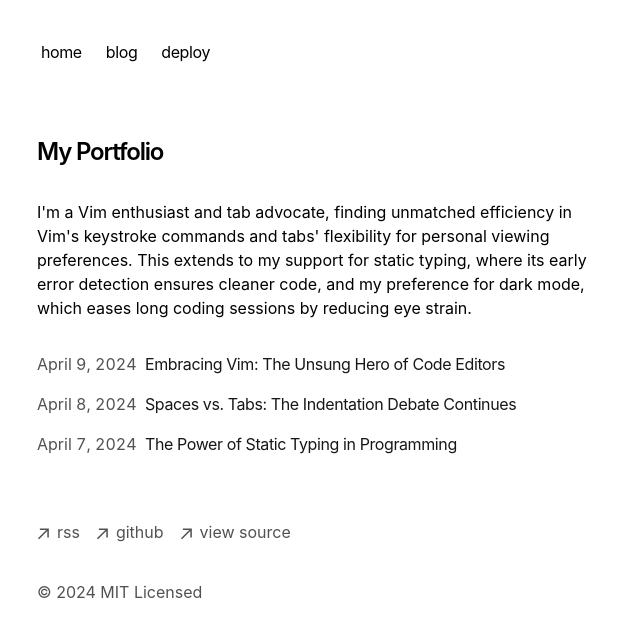
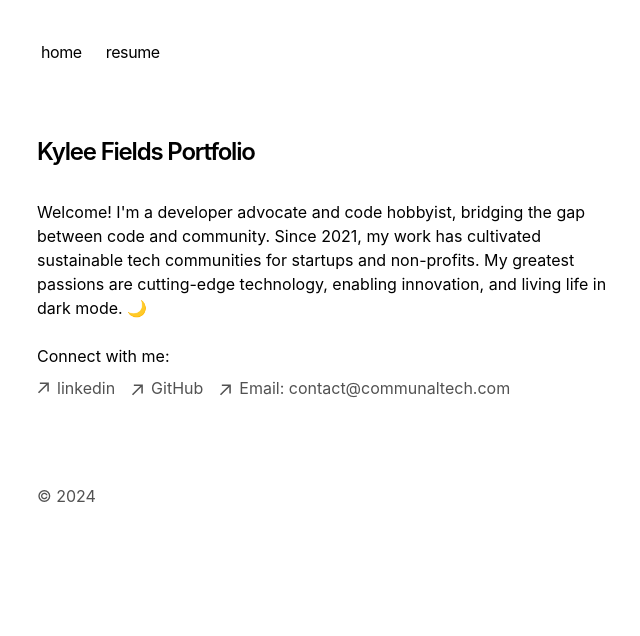
Before and after one commit to kyleecodes/communaltech_nextjs_website, a Next.js app: page / in a window 1280 px wide. Shown: the top 636 px of the page, without its empty margins (315-955 px from the left). Built offline with nearby package versions, Linux system fonts and the light colour scheme.

Commit message:
Fill in with my info

```diff
--- a/app/components/footer.tsx
+++ b/app/components/footer.tsx
@@ -12,50 +12,15 @@ function ArrowIcon() {
         fill="currentColor"
       />
     </svg>
-  )
+  );
 }
 
 export default function Footer() {
   return (
     <footer className="mb-16">
-      <ul className="font-sm mt-8 flex flex-col space-x-0 space-y-2 text-neutral-600 md:flex-row md:space-x-4 md:space-y-0 dark:text-neutral-300">
-        <li>
-          <a
-            className="flex items-center transition-all hover:text-neutral-800 dark:hover:text-neutral-100"
-            rel="noopener noreferrer"
-            target="_blank"
-            href="/rss"
-          >
-            <ArrowIcon />
-            <p className="ml-2 h-7">rss</p>
-          </a>
-        </li>
-        <li>
-          <a
-            className="flex items-center transition-all hover:text-neutral-800 dark:hover:text-neutral-100"
-            rel="noopener noreferrer"
-            target="_blank"
-            href="https://github.com/vercel/next.js"
-          >
-            <ArrowIcon />
-            <p className="ml-2 h-7">github</p>
-          </a>
-        </li>
-        <li>
-          <a
-            className="flex items-center transition-all hover:text-neutral-800 dark:hover:text-neutral-100"
-            rel="noopener noreferrer"
-            target="_blank"
-            href="https://vercel.com/templates/next.js/portfolio-starter-kit"
-          >
-            <ArrowIcon />
-            <p className="ml-2 h-7">view source</p>
-          </a>
-        </li>
-      </ul>
       <p className="mt-8 text-neutral-600 dark:text-neutral-300">
-        © {new Date().getFullYear()} MIT Licensed
+        © {new Date().getFullYear()}
       </p>
     </footer>
-  )
+  );
 }
--- a/app/components/nav.tsx
+++ b/app/components/nav.tsx
@@ -1,16 +1,17 @@
-import Link from 'next/link'
+import Link from "next/link";
 
 const navItems = {
-  '/': {
-    name: 'home',
+  "/": {
+    name: "home",
   },
-  '/blog': {
-    name: 'blog',
-  },
-  'https://vercel.com/templates/next.js/portfolio-starter-kit': {
-    name: 'deploy',
-  },
-}
+  "https://docs.google.com/document/d/1pcONkCahvczj8bVnzg629qPbHk0ekt74byzNRibgQEc/edit?usp=sharing":
+    {
+      name: "resume",
+    },
+  // '/blog': {
+  //   name: 'blog',
+  // },
+};
 
 export function Navbar() {
   return (
@@ -30,11 +31,11 @@ export function Navbar() {
                 >
                   {name}
                 </Link>
-              )
+              );
             })}
           </div>
         </nav>
       </div>
     </aside>
-  )
+  );
 }
--- /dev/null
+++ b/app/components/socials.tsx
@@ -0,0 +1,75 @@
+function ArrowIcon() {
+  return (
+    <svg
+      width="12"
+      height="12"
+      viewBox="0 0 12 12"
+      fill="none"
+      xmlns="http://www.w3.org/2000/svg"
+    >
+      <path
+        d="M2.07102 11.3494L0.963068 10.2415L9.2017 1.98864H2.83807L2.85227 0.454545H11.8438V9.46023H10.2955L10.3097 3.09659L2.07102 11.3494Z"
+        fill="currentColor"
+      />
+    </svg>
+  );
+}
+
+function EmailIcon() {
+  return (
+    <svg
+      width="24"
+      height="12"
+      viewBox="0 0 6 6"
+      fill="none"
+      xmlns="http://www.w3.org/2000/svg"
+    >
+      <path
+        d="m0 0h8v6h-8zm.75 .75v4.5h6.5v-4.5zM0 0l4 3 4-3v1l-4 3-4-3z"
+        fill="currentColor"
+      />
+    </svg>
+  );
+}
+
+export default function Socials() {
+  return (
+    <div className="mb-12">
+      <ul className="font-sm mt-2 flex flex-col space-x-0 space-y-2 text-neutral-600 md:flex-row md:space-x-4 md:space-y-0 dark:text-neutral-300">
+        <li>
+          <a
+            className="flex items-center transition-all hover:text-neutral-800 dark:hover:text-neutral-100"
+            rel="noopener noreferrer"
+            target="_blank"
+            href="https://www.linkedin.com/in/kyleecodes/"
+          >
+            <ArrowIcon />
+            <p className="ml-2 h-">linkedin</p>
+          </a>
+        </li>
+        <li>
+          <a
+            className="flex items-center transition-all hover:text-neutral-800 dark:hover:text-neutral-100"
+            rel="noopener noreferrer"
+            target="_blank"
+            href="https://github.com/kyleecodes"
+          >
+            <ArrowIcon />
+            <p className="ml-2 h-7">GitHub</p>
+          </a>
+        </li>
+        <li>
+          <a
+            className="flex items-center transition-all hover:text-neutral-800 dark:hover:text-neutral-100"
+            rel="noopener noreferrer"
+            target="_blank"
+            href="https://form.typeform.com/to/vOzyqBjF"
+          >
+            <ArrowIcon />
+            <p className="ml-2 h-7">Email: contact@communaltech.com</p>
+          </a>
+        </li>
+      </ul>
+    </div>
+  );
+}
--- a/app/page.tsx
+++ b/app/page.tsx
@@ -1,21 +1,19 @@
-import { BlogPosts } from 'app/components/posts'
+// import { BlogPosts } from 'app/components/posts'
+import Socials from "./components/socials";
 
 export default function Page() {
   return (
     <section>
       <h1 className="mb-8 text-2xl font-semibold tracking-tighter">
-        My Portfolio
+        Kylee Fields Portfolio
       </h1>
       <p className="mb-4">
-        {`I'm a Vim enthusiast and tab advocate, finding unmatched efficiency in
-        Vim's keystroke commands and tabs' flexibility for personal viewing
-        preferences. This extends to my support for static typing, where its
-        early error detection ensures cleaner code, and my preference for dark
-        mode, which eases long coding sessions by reducing eye strain.`}
+        {`Welcome! I'm a developer advocate and code hobbyist, bridging the gap between code and community. Since 2021, my work has cultivated sustainable tech communities for startups and non-profits. My greatest passions are cutting-edge technology, enabling innovation, and living life in dark mode. 🌙`}
       </p>
-      <div className="my-8">
-        <BlogPosts />
+      <div className="mt-6 mb-4">
+        Connect with me:
+        <Socials />
       </div>
     </section>
-  )
+  );
 }
```
